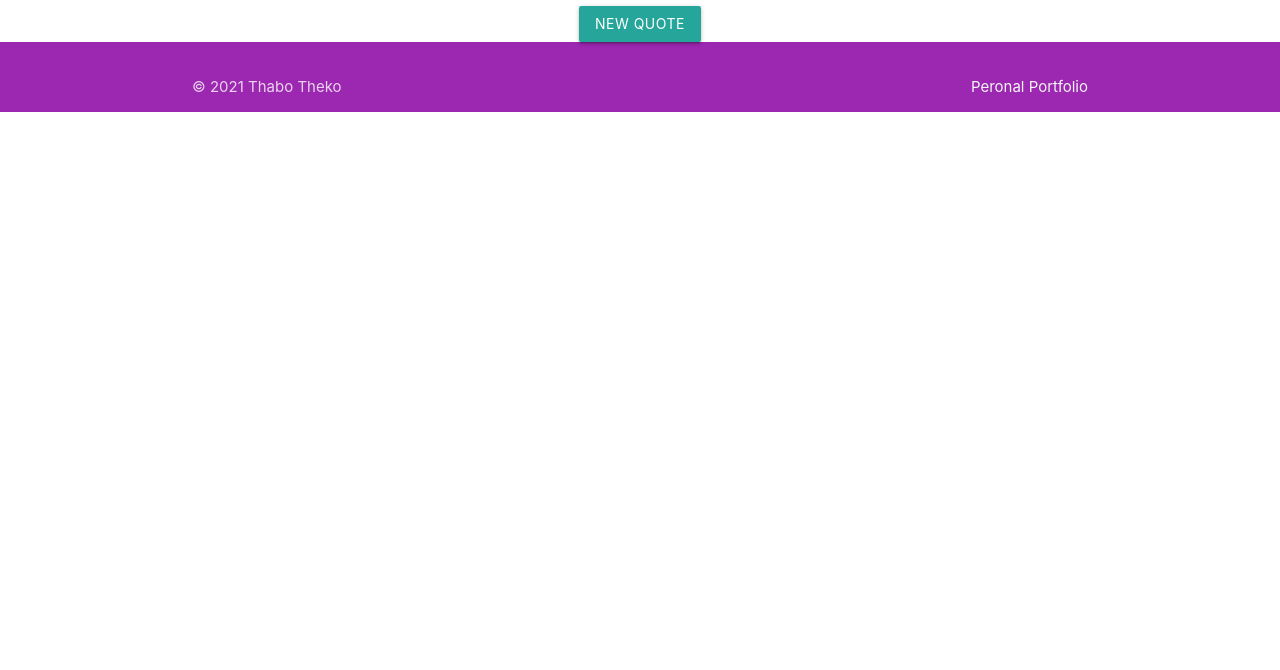
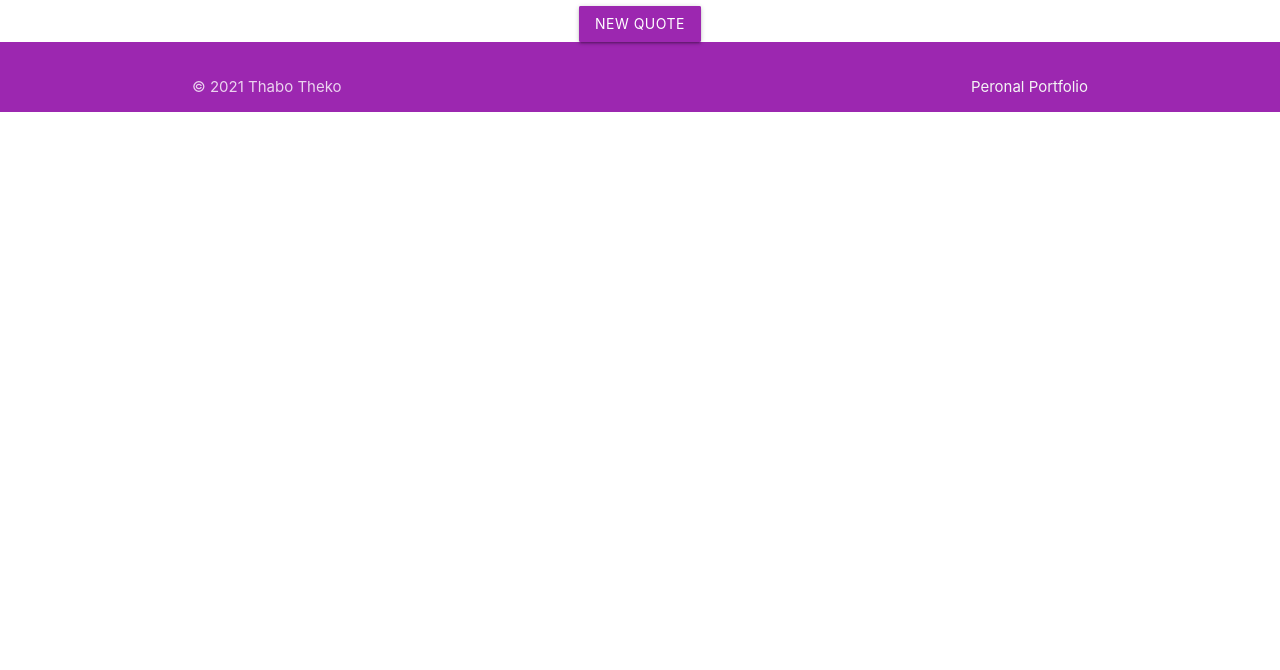
Before and after one commit to chusyntax/random-quote-app, a plain HTML site: page index.html in a window 1280 px wide. Shown: the part 130-800 px from the top of the page. Drawn offline with nearby package versions, Linux system fonts and the light colour scheme.

Commit message:
added pulse and color to button

```diff
--- a/index.html
+++ b/index.html
@@ -15,7 +15,7 @@
         <div class="container center">
             <h1>Random Quote App</h1>
 
-            <a class="waves-effect waves-light btn center">New Quote</a>
+            <a class="waves-effect waves-light btn center pulse purple">New Quote</a>
         </div>
 
       <script src="app.js"></script>
```
